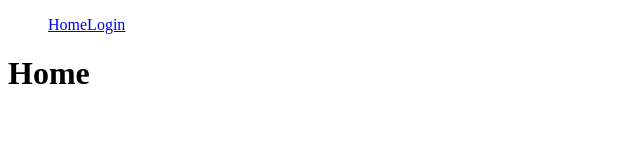
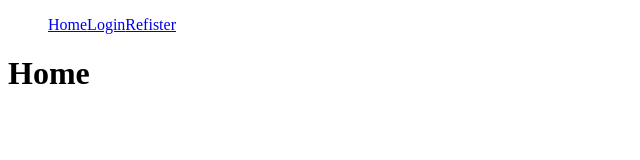
Before and after one commit to jdenzel/COSC484-group5-project, a React (Vite) app in the folder client/: page / in a window 1280 px wide. Shown: the top 160 px of the page, without its empty margins (0-640 px from the left). Built offline with nearby package versions, Linux system fonts and the light colour scheme.

Commit message:
Created Register Page

```diff
--- a/client/src/App.jsx
+++ b/client/src/App.jsx
@@ -2,6 +2,7 @@ import './App.css'
 import { Routes, Route, Link } from 'react-router-dom'
 import Home from './pages/Home'
 import Login from './pages/Login'
+import Register from './pages/Register'
 
 function App() {
 
@@ -11,6 +12,7 @@ function App() {
         <ul>
           <Link to="/">Home</Link>
           <Link to="/login">Login</Link>
+          <Link to="/register">Refister</Link>
         </ul>
       </nav>
       <main>
--- /dev/null
+++ b/client/src/pages/Register.jsx
@@ -0,0 +1,7 @@
+export default function Register() {
+    return (
+        <div>
+            <h1>Register</h1>
+        </div>
+    );
+}
```
